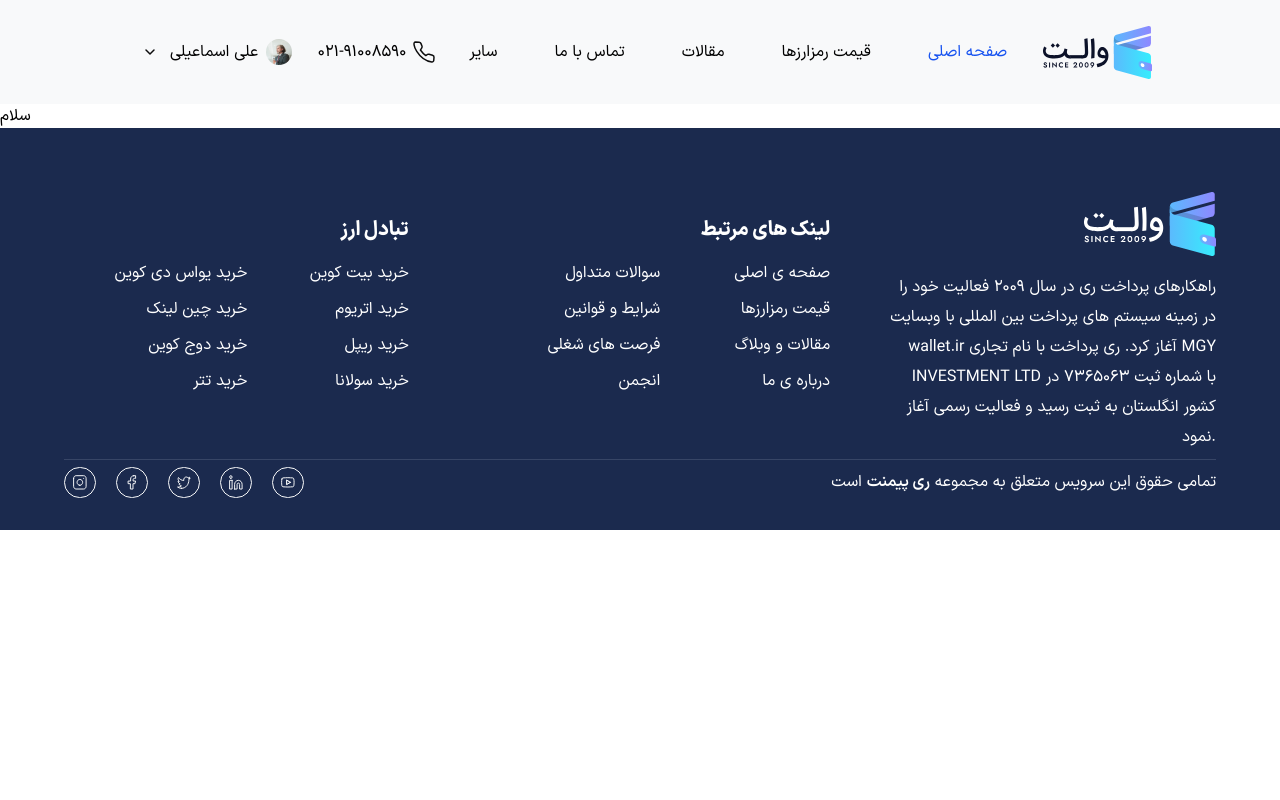
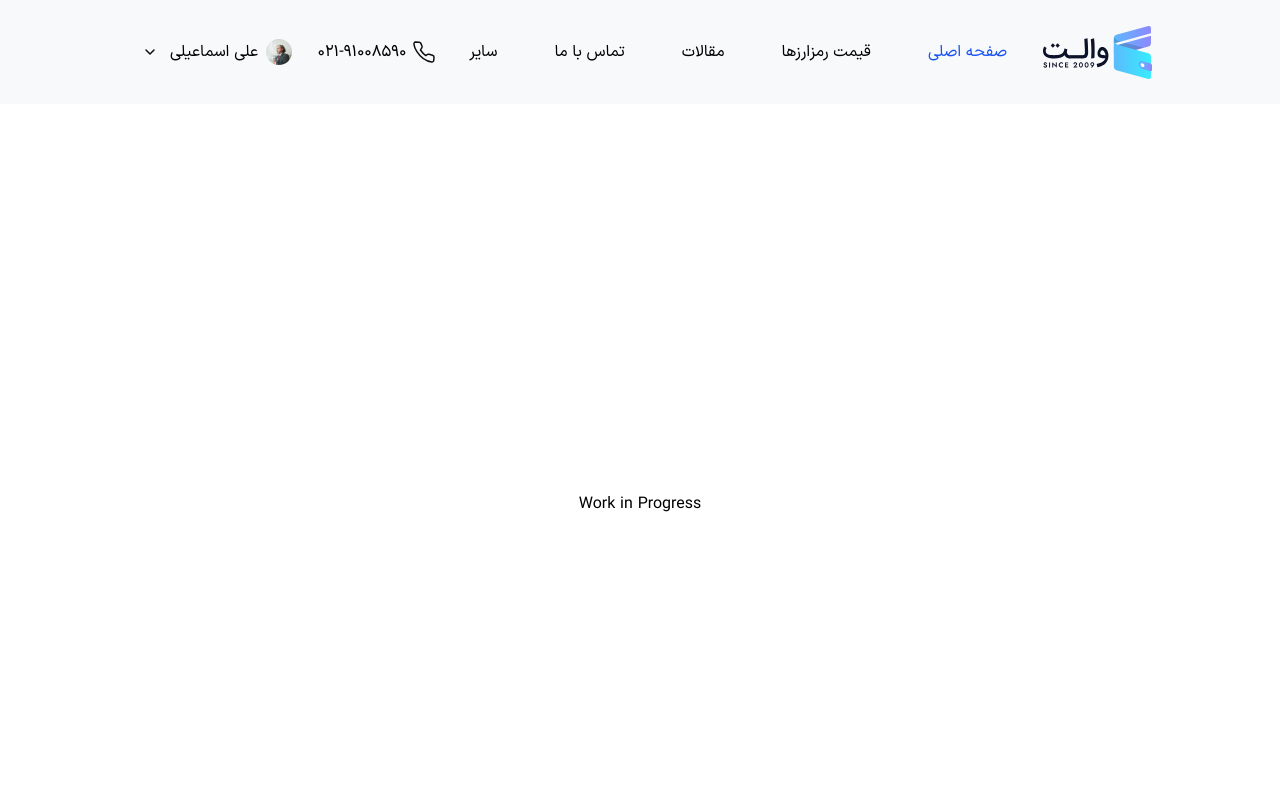
Before and after one commit to Mohammad81Nik/crypto-project, a Next.js app: page / in a window 1280 px wide. Shown: the top 800 px of the page. Built offline with nearby package versions, Linux system fonts and the light colour scheme.

Commit message:
fixed a couple of key related issues

```diff
--- a/app/page.tsx
+++ b/app/page.tsx
@@ -1,5 +1,7 @@
 
 
 export default function Home() {
-  return <div>سلام</div>;
+  return <div className="h-screen flex items-center justify-center">
+    <p>Work in Progress</p>
+  </div>;
 }
--- a/components/layouts/MainFooter.tsx
+++ b/components/layouts/MainFooter.tsx
@@ -60,7 +60,7 @@ const MainFooter = () => {
             <ul className="w-full h-[150px] flex flex-col flex-wrap-reverse items-start gap-[25px] lg:gap-[12px]">
               {relatedLinksMap.map((item) => {
                 return (
-                  <li>
+                  <li key={item.title}>
                     <Link href={item.href}>{item.title}</Link>
                   </li>
                 );
@@ -101,7 +101,7 @@ const MainFooter = () => {
         <hr className="border-[1px] border-line-color w-full sm:hidden" />
         <div className="w-full sm:w-[50%] flex justify-center sm:justify-start gap-[20px]">
           {logoMap.map((item) => {
-            return <LogoContainer logoPath={item.logoPath} alt={item.alt} />;
+            return <LogoContainer key={item.alt} logoPath={item.logoPath} alt={item.alt} />;
           })}
         </div>
       </section>
--- a/components/ui/LogoContainer.tsx
+++ b/components/ui/LogoContainer.tsx
@@ -8,7 +8,7 @@ const LogoContainer = ({
   alt: string;
 }) => {
   return (
-    <div className="w-[31.91px] h-[31.91px] border-[1px] border-nav-background rounded-[50%] relative">
+    <div key={alt} className="w-[31.91px] h-[31.91px] border-[1px] border-nav-background rounded-[50%] relative">
       <Image
         width={15.31}
         height={15.31}
```
